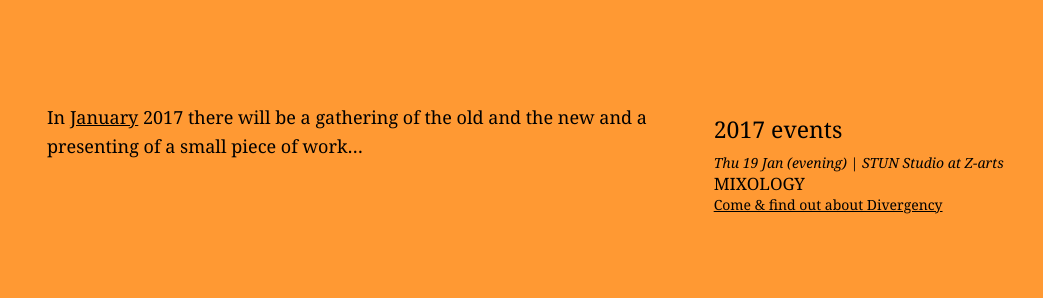
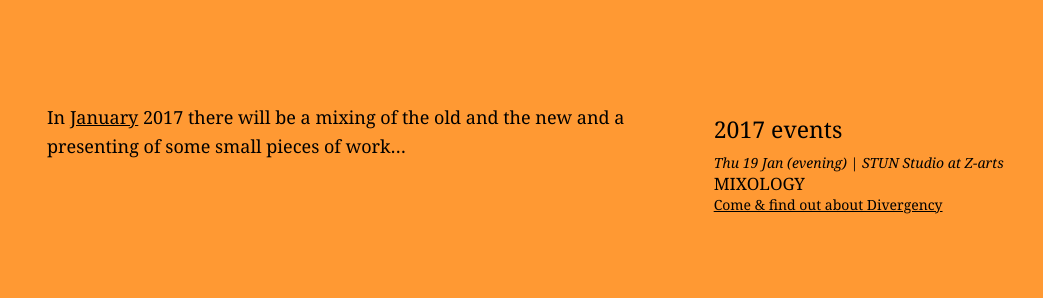
Before and after one commit to divergencymcr/divergencymcr.github.io, a Jekyll site: the page built from current/2017/index.md, in a window 1280 px wide. Shown: the part 454-752 px from the top of the page, without its empty margins (108-1151 px from the left). Built offline with Jekyll 4.4.1, drawn with Linux system fonts in a browser that asks for light colours.

Commit message:
2017 page text edit

```diff
--- a/current/2017/index.md
+++ b/current/2017/index.md
@@ -9,4 +9,4 @@ artist: "<br>2017" # the name of the artist or company
 artist_size: 1
 
 ---
-In [January](/current/2017/19jan) 2017 there will be a gathering of the old and the new and a presenting of a small piece of work…
+In [January](/current/2017/19jan) 2017 there will be a mixing of the old and the new and a presenting of some small pieces of work…
```
